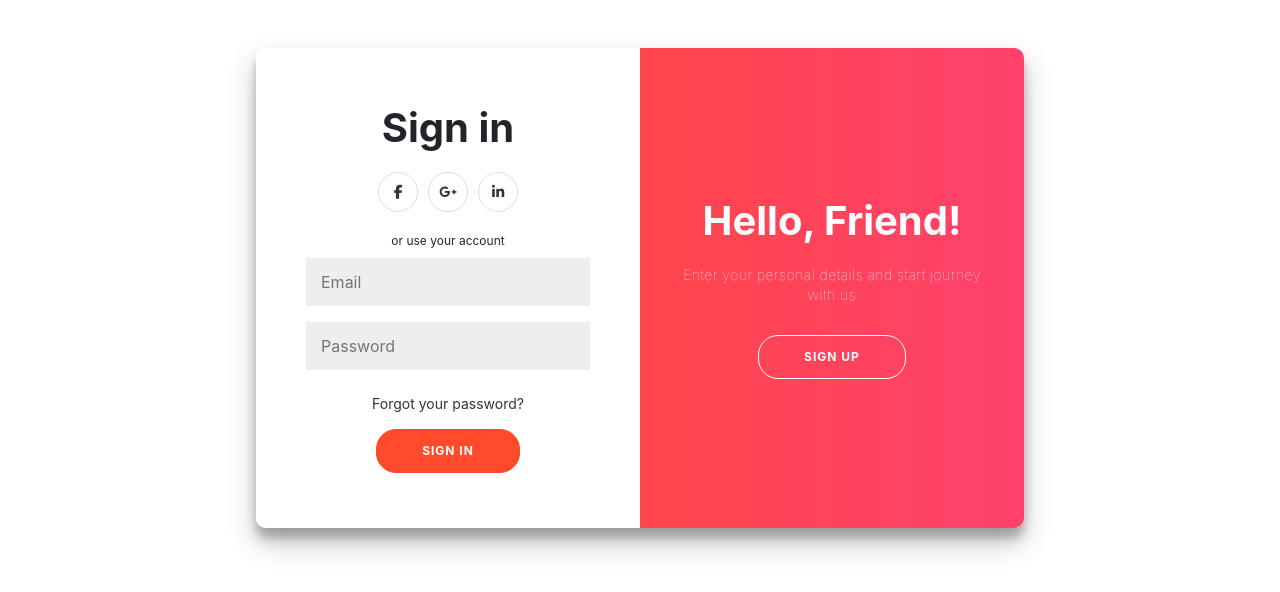
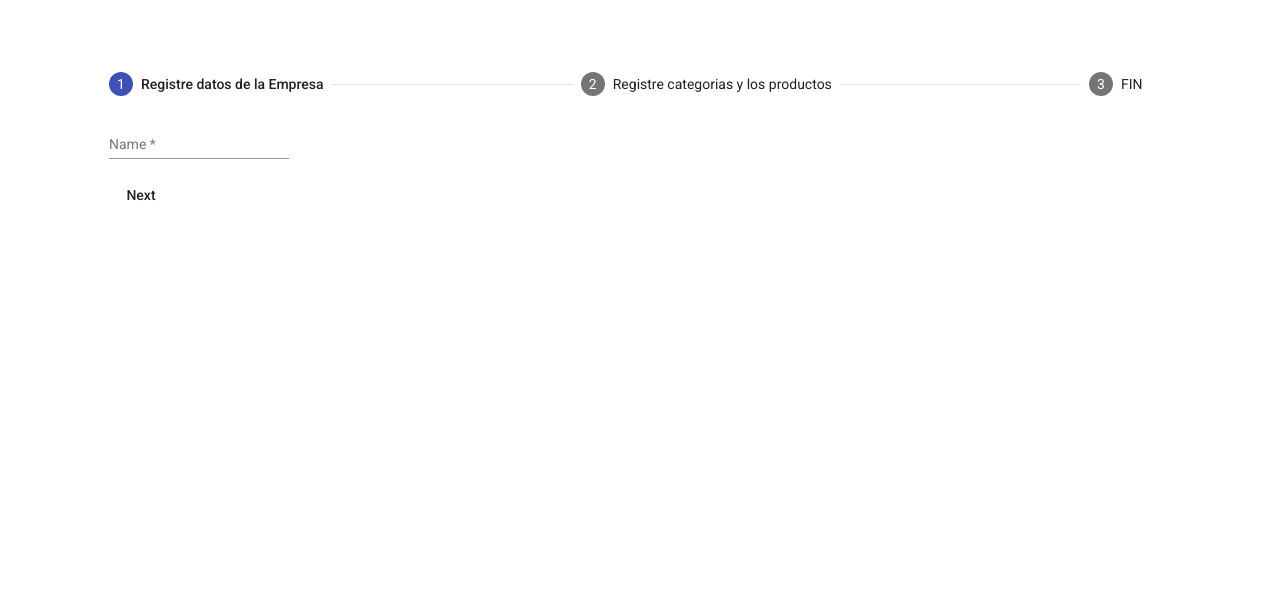
Before and after one commit to RolandoJavierRamosVargas/restaurant_proyect, an Angular app: page / in a window 1280 px wide. Shown: the top 592 px of the page. Built offline with nearby package versions, Linux system fonts and the light colour scheme.

Commit message:
agregado de stepper

```diff
--- a/angular.json
+++ b/angular.json
@@ -24,6 +24,7 @@
               "src/assets"
             ],
             "styles": [
+              "./node_modules/@angular/material/prebuilt-themes/indigo-pink.css",
               "src/styles.css"
             ],
             "scripts": []
@@ -88,6 +89,7 @@
               "src/assets"
             ],
             "styles": [
+              "./node_modules/@angular/material/prebuilt-themes/indigo-pink.css",
               "src/styles.css"
             ],
             "scripts": []
--- a/package.json
+++ b/package.json
@@ -12,10 +12,12 @@
   "private": true,
   "dependencies": {
     "@angular/animations": "~9.1.4",
+    "@angular/cdk": "^9.2.2",
     "@angular/common": "~9.1.4",
     "@angular/compiler": "~9.1.4",
     "@angular/core": "~9.1.4",
     "@angular/forms": "~9.1.4",
+    "@angular/material": "^9.2.2",
     "@angular/platform-browser": "~9.1.4",
     "@angular/platform-browser-dynamic": "~9.1.4",
     "@angular/router": "~9.1.4",
--- a/src/app/app.component.html
+++ b/src/app/app.component.html
@@ -1 +1,2 @@
-<app-signin></app-signin>
+<!-- <app-signin></app-signin> -->
+<app-stepper></app-stepper>
--- a/src/app/register/empresa/empresa.component.html
+++ /dev/null
@@ -1 +0,0 @@
-<p>empresa works!</p>
--- a/src/app/register/empresa/empresa.component.ts
+++ /dev/null
@@ -1,15 +0,0 @@
-import { Component, OnInit } from '@angular/core';
-
-@Component({
-  selector: 'app-empresa',
-  templateUrl: './empresa.component.html',
-  styleUrls: ['./empresa.component.css']
-})
-export class EmpresaComponent implements OnInit {
-
-  constructor() { }
-
-  ngOnInit(): void {
-  }
-
-}
--- /dev/null
+++ b/src/app/register/stepper/stepper.component.html
@@ -0,0 +1,79 @@
+<div class="container mt-5">
+    <!-- <button mat-raised-button (click)="isLinear = !isLinear" id="toggle-linear">
+        {{!isLinear ? 'Enable linear mode' : 'Disable linear mode'}}
+      </button> -->
+    <mat-horizontal-stepper [linear]="isLinear" #stepper>
+        <mat-step [stepControl]="firstFormGroup" state="phone">
+            <form [formGroup]="firstFormGroup">
+                <ng-template matStepLabel>Registre datos de la Empresa</ng-template>
+                <mat-form-field>
+                    <mat-label>Name</mat-label>
+                    <input matInput placeholder="Last name, First name" formControlName="firstCtrl" required>
+                </mat-form-field>
+                <div>
+                    <button mat-button matStepperNext>Next</button>
+                </div>
+            </form>
+        </mat-step>
+        <mat-step [stepControl]="secondFormGroup">
+            <form [formGroup]="secondFormGroup">
+                <ng-template matStepLabel>Registre categorias y los productos</ng-template>
+                <mat-form-field>
+                    <mat-label>Address</mat-label>
+                    <input matInput formControlName="secondCtrl" placeholder="Ex. 1 Main St, New York, NY" required>
+                </mat-form-field>
+                <div>
+                    <button mat-button matStepperPrevious>Back</button>
+                    <button mat-button matStepperNext>Next</button>
+                </div>
+            </form>
+        </mat-step>
+        <mat-step>
+            <ng-template matStepLabel>FIN</ng-template>
+            <p>You are now done.</p>
+            <div>
+                <button mat-button matStepperPrevious>Back</button>
+                <button mat-button (click)="stepper.reset()">Reset</button>
+            </div>
+        </mat-step>
+    </mat-horizontal-stepper>
+    <ng-template matStepperIcon="phone">
+        <mat-icon>call_end</mat-icon>
+    </ng-template>
+    <ng-template matStepperIcon="chat">
+        <mat-icon>forum</mat-icon>
+    </ng-template>
+</div>
+
+
+<!-- <mdb-stepper #stepper>
+    <mdb-step name="Step 1" [stepForm]="firstFormGroup">
+        <form [formGroup]="firstFormGroup">
+            <div class="md-form">
+                <input type="text" class="form-control" mdbInput mdbValidate formControlName="email">
+                <label for="">Email</label>
+                <mdb-error *ngIf="email.invalid && (email.dirty || email.touched)">Input invalid</mdb-error>
+                <mdb-success *ngIf="email.valid && (email.dirty || email.touched)">Input valid</mdb-success>
+            </div>
+        </form>
+        <button mdbBtn size="sm" color="primary" (click)="stepper.next()">CONTINUE</button>
+    </mdb-step>
+    <mdb-step name="Step 2" [stepForm]="secondFormGroup">
+        <form [formGroup]="secondFormGroup">
+            <div class="md-form">
+                <input type="password" class="form-control" mdbInput mdbValidate formControlName="password">
+                <label for="">Password</label>
+                <mdb-error *ngIf="password.invalid && (password.dirty || password.touched)">Input invalid</mdb-error>
+                <mdb-success *ngIf="password.valid && (password.dirty || password.touched)">Input valid</mdb-success>
+            </div>
+        </form>
+        <button mdbBtn size="sm" color="primary" (click)="stepper.next()">CONTINUE</button>
+        <button mdbBtn size="sm" color="secondary" (click)="stepper.previous()">BACK</button>
+    </mdb-step>
+    <mdb-step name="Step 3" label="Step 3 label">
+        <p class="pl-2">Finish!</p>
+        <div class="step-actions">
+            <button mdbBtn size="sm" color="primary" (click)="onSubmit()">SUBMIT</button>
+        </div>
+    </mdb-step>
+</mdb-stepper> -->
--- /dev/null
+++ b/src/app/register/stepper/stepper.component.ts
@@ -0,0 +1,27 @@
+import { Component, OnInit } from '@angular/core';
+// import { FormGroup, FormControl, Validators } from '@angular/forms';
+import {FormBuilder, FormGroup, Validators} from '@angular/forms';
+import {DomSanitizer} from '@angular/platform-browser';
+import {MatIconRegistry} from '@angular/material/icon';
+@Component({
+  selector: 'app-stepper',
+  templateUrl: './stepper.component.html',
+  styleUrls: ['./stepper.component.css']
+})
+export class StepperComponent implements OnInit {
+
+  isLinear = false;
+  firstFormGroup: FormGroup;
+  secondFormGroup: FormGroup;
+
+  constructor(private _formBuilder: FormBuilder) {}
+
+  ngOnInit() {
+    this.firstFormGroup = this._formBuilder.group({
+      firstCtrl: ['', Validators.required]
+    });
+    this.secondFormGroup = this._formBuilder.group({
+      secondCtrl: ['', Validators.required]
+    });
+  }
+}
--- a/src/index.html
+++ b/src/index.html
@@ -7,8 +7,10 @@
   <meta name="viewport" content="width=device-width, initial-scale=1">
   <link rel="icon" type="image/x-icon" href="favicon.ico">
   <link rel="stylesheet" href="https://stackpath.bootstrapcdn.com/bootstrap/4.4.1/css/bootstrap.min.css" integrity="sha384-Vkoo8x4CGsO3+Hhxv8T/Q5PaXtkKtu6ug5TOeNV6gBiFeWPGFN9MuhOf23Q9Ifjh" crossorigin="anonymous">
+  <link href="https://fonts.googleapis.com/css?family=Roboto:300,400,500&display=swap" rel="stylesheet">
+  <link href="https://fonts.googleapis.com/icon?family=Material+Icons" rel="stylesheet">
 </head>
-<body>
+<body class="mat-typography">
   <app-root></app-root>
   <script src="https://code.jquery.com/jquery-3.4.1.slim.min.js" integrity="sha384-J6qa4849blE2+poT4WnyKhv5vZF5SrPo0iEjwBvKU7imGFAV0wwj1yYfoRSJoZ+n" crossorigin="anonymous"></script>
 <script src="https://cdn.jsdelivr.net/npm/popper.js@1.16.0/dist/umd/popper.min.js" integrity="sha384-Q6E9RHvbIyZFJoft+2mJbHaEWldlvI9IOYy5n3zV9zzTtmI3UksdQRVvoxMfooAo" crossorigin="anonymous"></script>
--- a/src/styles.css
+++ b/src/styles.css
@@ -1 +1,4 @@
 /* You can add global styles to this file, and also import other style files */
+
+html, body { height: 100%; }
+body { margin: 0; font-family: Roboto, "Helvetica Neue", sans-serif; }
```
Also changed, not shown: src/app/app.module.ts (+18 -6 lines), src/app/register/stepper/stepper.component.css (added), 1 other file (tests, documents, lock files or other folders).
